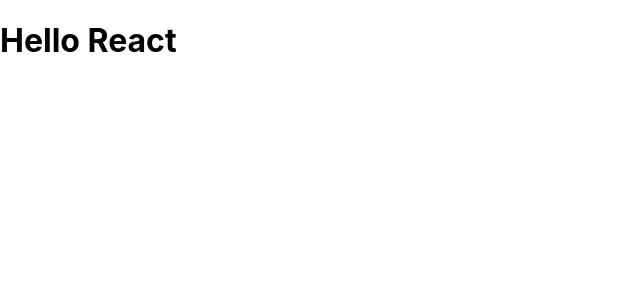
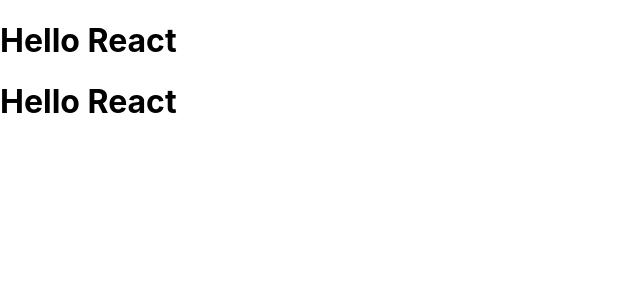
Before and after one commit to lain7891/portfolio, a React (Create React App) app: page / in a window 1280 px wide. Shown: the top 300 px of the page, without its empty margins (0-640 px from the left). Built offline with nearby package versions, Linux system fonts and the light colour scheme.

Commit message:
installed router-dom

```diff
--- a/package.json
+++ b/package.json
@@ -9,6 +9,7 @@
     "@testing-library/user-event": "^12.6.2",
     "react": "^17.0.1",
     "react-dom": "^17.0.1",
+    "react-router-dom": "^5.2.0",
     "react-scripts": "4.0.1",
     "web-vitals": "^0.2.4"
   },
--- a/src/App.js
+++ b/src/App.js
@@ -8,7 +8,7 @@
 
       <h1>Hello React</h1>
       </Router>
-
+      <h1>Hello React</h1>
     </div>
   );
 }
```
Also changed, not shown: 2 other files (tests, documents, lock files or other folders).
